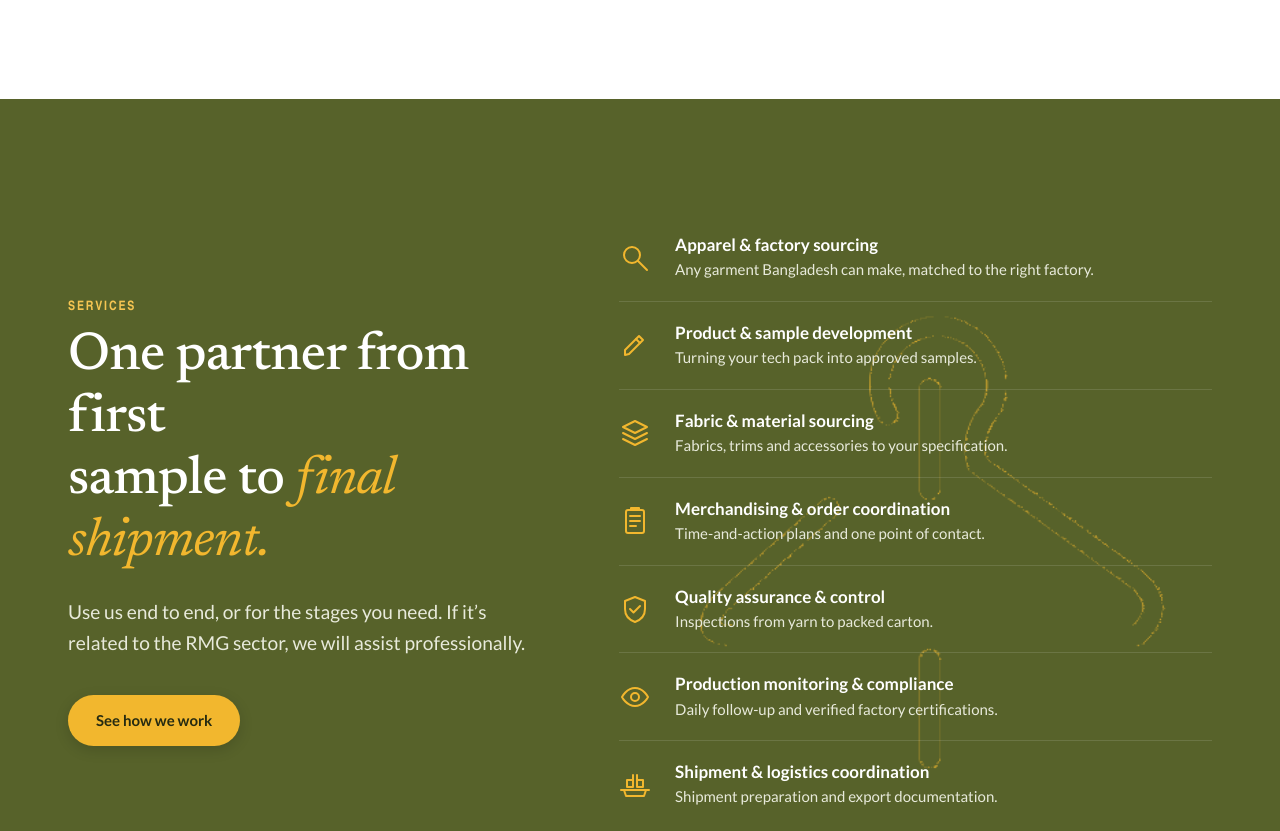
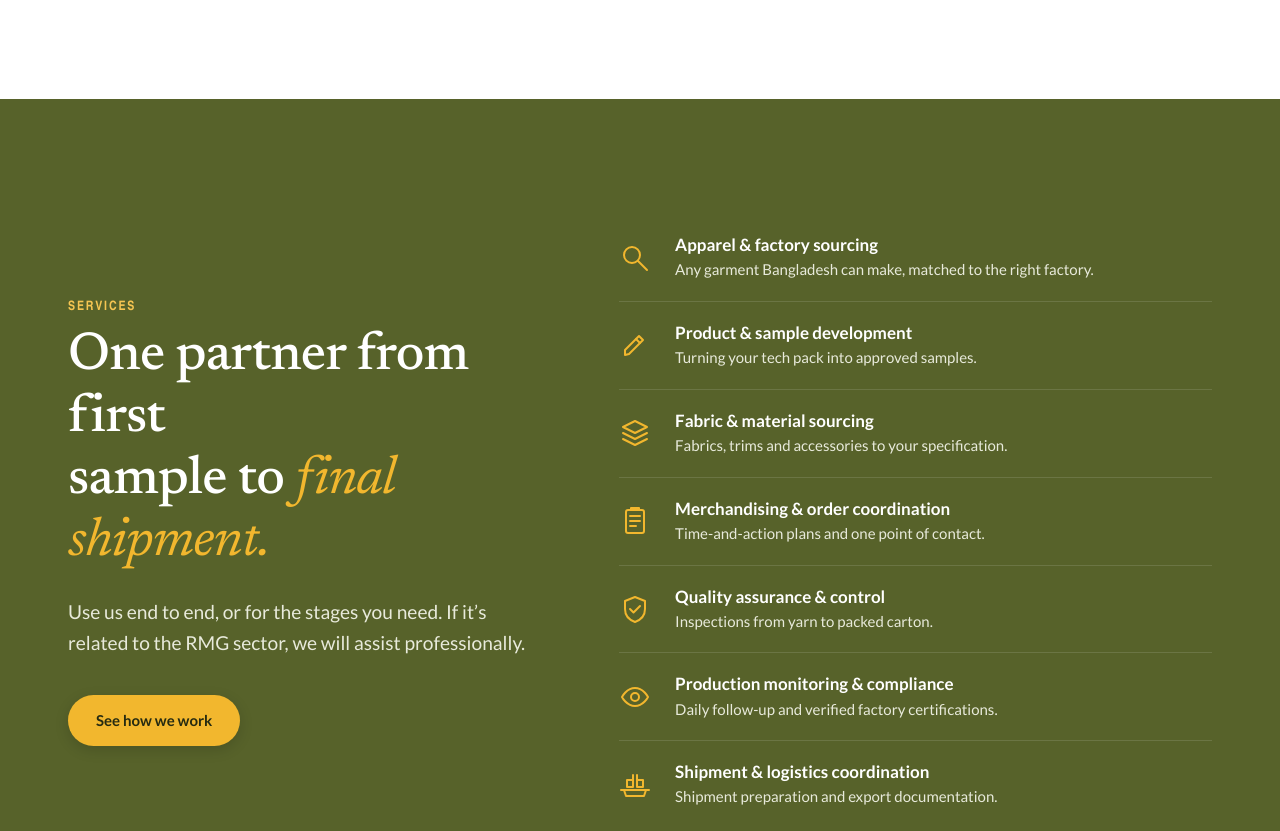
Before and after one commit to rafimohaimen-del/RakuTex, a plain HTML site: page index.html in a window 1280 px wide. Shown: the part 2656-3487 px from the top of the page. Drawn offline with Linux system fonts and the light colour scheme; a web font is replaced by a local one.

Commit message:
style(services): remove background image from services section

```diff
--- a/assets/css/pages.css
+++ b/assets/css/pages.css
@@ -1950,10 +1950,6 @@
    ========================================================================== */
 .services-work-section {
   background-color: #57622A;
-  background-image: url('../images/bg.png');
-  background-repeat: no-repeat;
-  background-position: right clamp(-20px, 1vw, 50px) center;
-  background-size: clamp(540px, 52vw, 820px) auto;
   color: var(--rt-white);
   padding: clamp(72px, 9vw, 120px) 0;
   position: relative;
```
